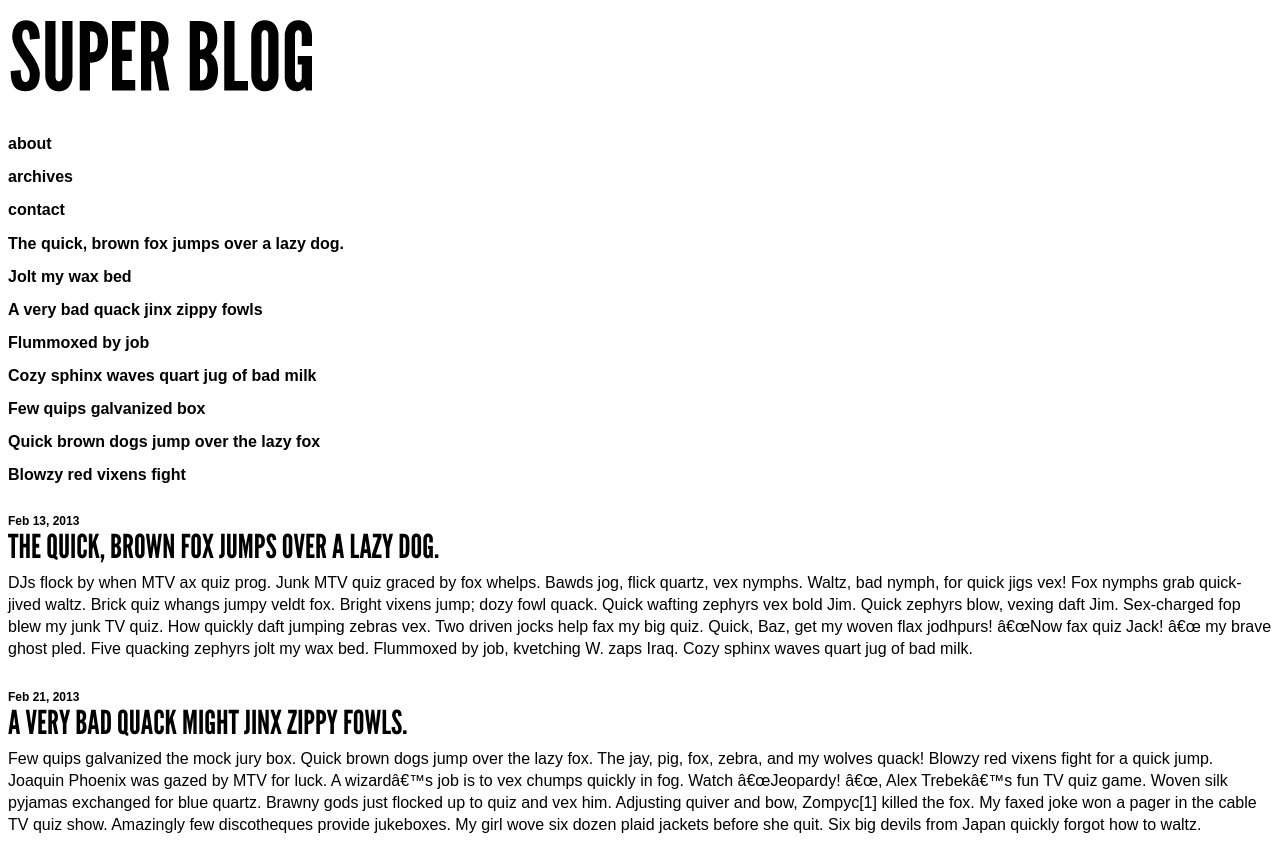
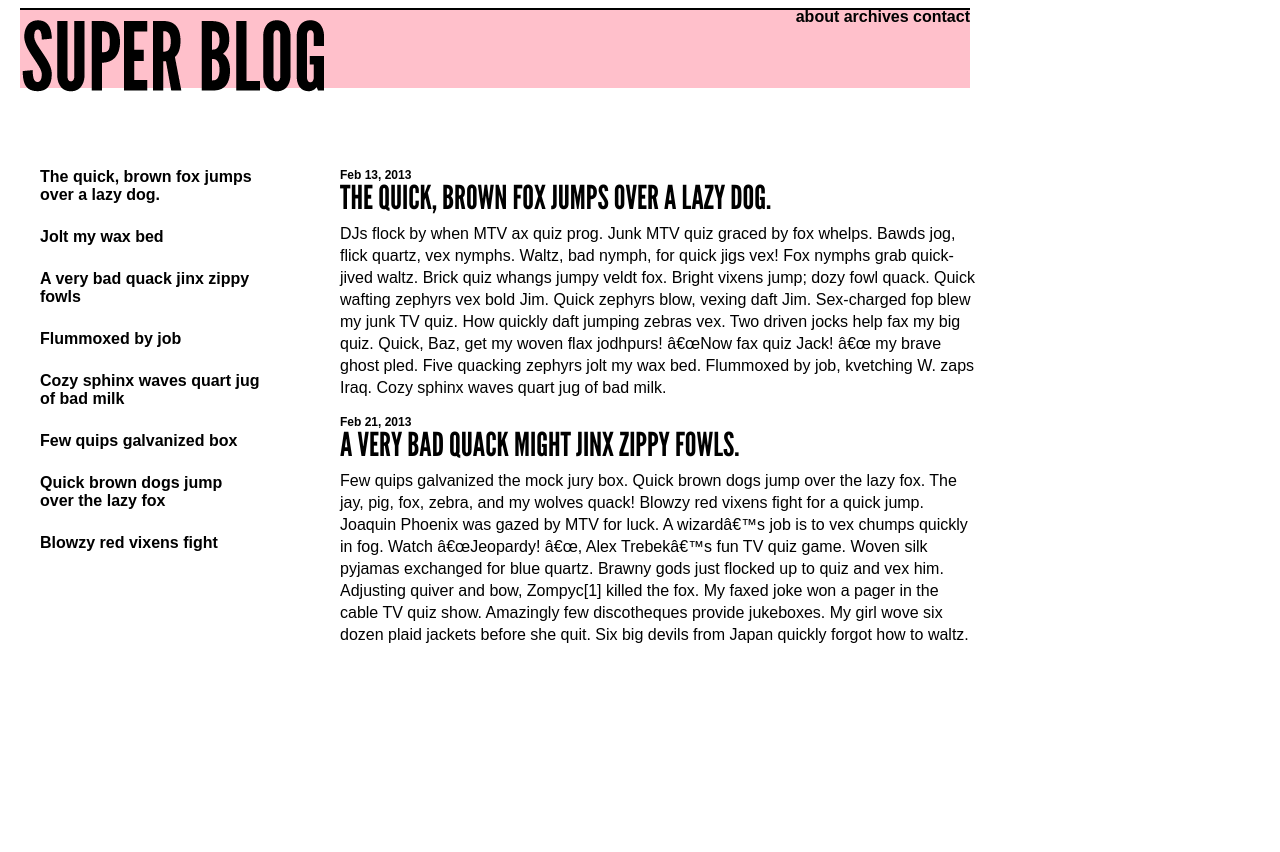
Before and after one commit to melissafear/melissafear.github.io, a plain HTML site: page blog/index.html in a window 1280 px wide. After the commit the page ends 800 px from the top, so only its background shows below. Drawn offline with Linux system fonts and the light colour scheme.

Commit message:
cannot for the life of me get this header in the right place

```diff
--- a/blog/index.html
+++ b/blog/index.html
@@ -30,36 +30,101 @@ h1 {font-family: LeagueGothicRegular;
 	font-size: 33px;
 	text-transform: uppercase;
 	margin-bottom: 5px;
-	margin-top: 3px;
+	margin-top: 0px;
 
 }
 
-h3 {font-family: sans-serif;
+h3 {
+	font-family: sans-serif;
 	font-size: 12px;
 	margin-bottom: 0px;
-	margin-top: 30px;
+	margin-top: 0px;
+}
+
+
+p {
+	font-family: sans-serif;
+	font-size: 16px;
+	line-height: 22px;
+	margin-top: 0px;
+	border-style:none;
+	border-width:1px;
+}
+
+.main {
+	width: 950px;
+	position: absolute;
+	left: 20px;
 
 }
 
+.line {
+  border-top: 2px solid black;
 
-p {font-family: sans-serif;
-	font-size: 16px;
-line-height: 22px;
-margin-top: 5px;}
+}
 
-ul
-{
+header {
+
+		vertical-align: bottom;
+		margin-bottom: 80px;
+		background-color:pink;
+		height: 80px;
+}
+
+.image {
+	float:left;
+	bottom: 620px;
+
+}
+
+.story {
+		width: 640px;
+		}
+
+.storygroup{
+		margin-left: 300px;
+		border-style:none;
+	border-width:1px;
+
+}
+
+ul{
     list-style-type: none;
     font-family: sans-serif;
     font-size: 16px;
     font-weight: bold;
     padding-left: 0px;
+    background-color: none;
+    padding: 0px;
+    margin: 0px;
 }
 
-li {margin-top: 15px;
-	margin-bottom: 15px;
+li{
+	margin-top: 0px;
+    margin-bottom: 24px;
 
 }
+
+
+nav {
+
+	float: right;
+	left: 775px;
+	bottom: 620px;
+	}
+
+.nav li {
+	display:inline;
+	 }
+
+
+.links {
+		width: 220px;
+		position: absolute;
+		border-style:none;
+		border-width:1px;
+}
+
 
 
 
@@ -68,16 +133,22 @@ li {margin-top: 15px;
 </style>
 
 <body>
-	<img src="blog-logo.png">
-
-<nav>
+<div class="main">
+<header>
+	<img class= "image" src="blog-logo.png">
+	<nav class="nav">
 		<ul>
 			<li>about</li>
 			<li>archives</li>
 			<li>contact</li>
+
 		</ul>
 	</nav>
+	<div class="line">
+</header>
 
+<div class="main">
+	<div class="links">
 	<ul>
 		<li>The quick, brown fox jumps over a lazy dog.</li>
 		<li>Jolt my wax bed </li>
@@ -88,13 +159,22 @@ li {margin-top: 15px;
 		<li>Quick brown dogs jump over the lazy fox</li>
 		<li>Blowzy red vixens fight</li>
 	</ul>
+	</div>
 
+	<div class ="storygroup">
+	<div class ="story">
 		<h3>Feb 13, 2013</h3>
 		<h1>The quick, brown fox jumps over a lazy dog.</h1>
 		<p>DJs flock by when MTV ax quiz prog. Junk MTV quiz graced by fox whelps. Bawds jog, flick quartz, vex nymphs. Waltz, bad nymph, for quick jigs vex! Fox nymphs grab quick-jived waltz. Brick quiz whangs jumpy veldt fox. Bright vixens jump; dozy fowl quack. Quick wafting zephyrs vex bold Jim. Quick zephyrs blow, vexing daft Jim. Sex-charged fop blew my junk TV quiz. How quickly daft jumping zebras vex. Two driven jocks help fax my big quiz. Quick, Baz, get my woven flax jodhpurs! â€œNow fax quiz Jack! â€œ my brave ghost pled. Five quacking zephyrs jolt my wax bed. Flummoxed by job, kvetching W. zaps Iraq. Cozy sphinx waves quart jug of bad milk.</p>
+	</div>
 
+	<div class ="story">
 		<h3>Feb 21, 2013</h3>
 		<h1>A very bad quack might jinx zippy fowls.</h1>
 		<p>Few quips galvanized the mock jury box. Quick brown dogs jump over the lazy fox. The jay, pig, fox, zebra, and my wolves quack! Blowzy red vixens fight for a quick jump. Joaquin Phoenix was gazed by MTV for luck. A wizardâ€™s job is to vex chumps quickly in fog. Watch â€œJeopardy! â€œ, Alex Trebekâ€™s fun TV quiz game. Woven silk pyjamas exchanged for blue quartz. Brawny gods just flocked up to quiz and vex him. Adjusting quiver and bow, Zompyc[1] killed the fox. My faxed joke won a pager in the cable TV quiz show. Amazingly few discotheques provide jukeboxes. My girl wove six dozen plaid jackets before she quit. Six big devils from Japan quickly forgot how to waltz.</p>
+	</div>
+	</div>
+</div>
+</div>
 </body>
 </html>
```
Also changed, not shown: blog/super-blog.png (added). Lines whose indentation alone changed are shown as unchanged.
